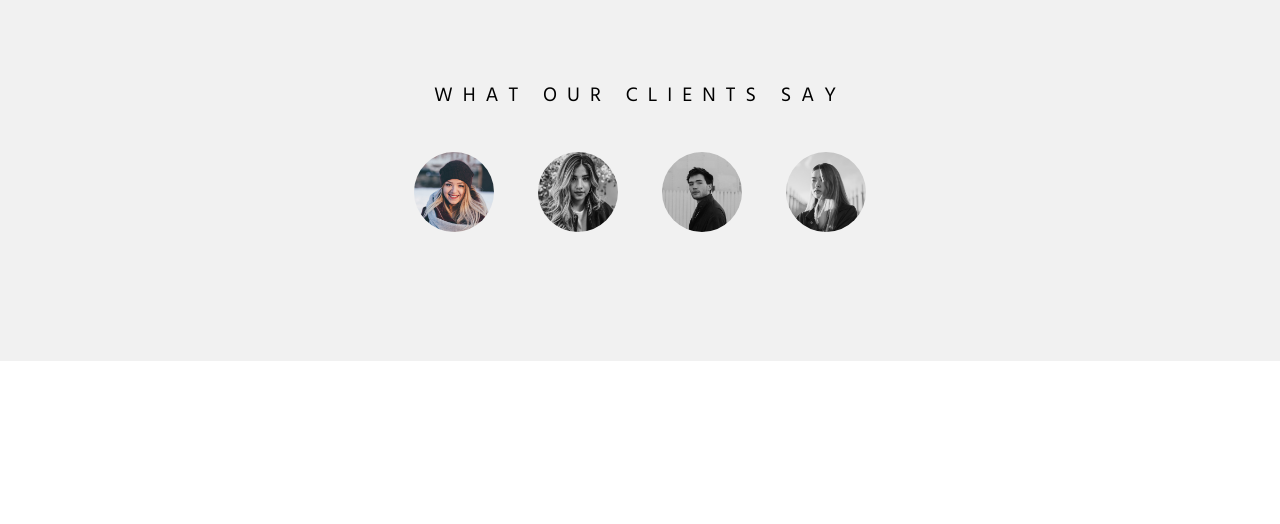
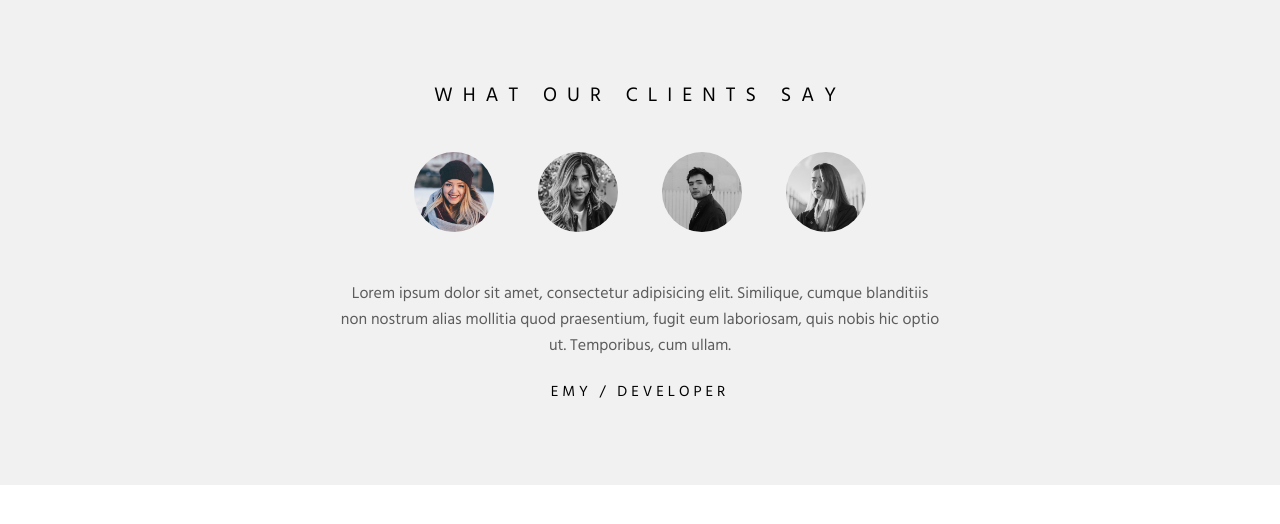
Before and after one commit to gustavoluissiqueira/amazingtestimonials, a plain HTML site: page index.html in a window 1280 px wide. Both pictures are taken after a click on the picture 454 px from the left and 192 px from the top of the page. Drawn offline with nearby package versions, Linux system fonts and the light colour scheme.

Commit message:
3- Corrigindo erros no HTML

```diff
--- a/index.html
+++ b/index.html
@@ -21,19 +21,19 @@
             </div>
             <div class="testimonial-contents">
                 <div class="testimonial active" id="test-1">
-                    <p> Lorem ipsum dolor sit amet, consectetur adipisicing elit. Similique, quis nobis hic optio ut. Temporibus, cum ullam.</p>
+                    <p> Lorem ipsum dolor sit amet, consectetur adipisicing elit. Similique,  cumque blanditiis non nostrum alias mollitia quod praesentium, fugit eum laboriosam, quis nobis hic optio ut. Temporibus, cum ullam.</p>
                     <span class="description"> Emy / Developer </span>
                 </div>
                 <div class="testimonial" id="test-2">
-                        <p> Lorem ipsum dolor sit amet. Similique, sapiente consequuntur cumque blanditiis non nostrum alias mollitia quod praesentium, fugit eum laboriosam, quis nobis hic optio ut. Temporibus, cum ullam.</p>
+                        <p> Lorem ipsum dolor sit amet, t. Similique, sapiente consequuntur cumque blanditiis non nostrum alias mollitia quod praesentium, fugit eum laboriosam, quis nobis hic optio ut. Temporibus, cum ullam.</p>
                         <span class="description"> Carla / Developer </span>
                 </div>
                 <div class="testimonial" id="test-3">
-                        <p> Lorem ipsum dolor sit amet, consectetur adipisicing elit. Similique, sapiente fugit eum laboriosam, quis nobis hic optio ut. Temporibus, cum ullam.</p>
+                        <p> Lorem ipsum dolor sit amet, consectetur adipisicing elit. Similique, sapiente consequuntur cumque blanditiis non nostrum alias mollitia quod praesentium, fugit eum laboriosam, quis nobis hic optio ut. Temporibus, cum ullam.</p>
                         <span class="description"> Thomas / Developer </span>
                 </div>
                 <div class="testimonial" id="test-4">
-                        <p> Lorem ipsum dolor sit amet, consectetur adipisicing elit. Similique, eum laboriosam, quis nobis hic optio ut. Temporibus, cum ullam.</p>
+                        <p> Lorem ipsum dolor sit amet. Similique, sapiente consequuntur cumque blanditiis non nostrum alias mollitia quod praesentium, fugit eum laboriosam, quis nobis hic optio ut. Temporibus, cum ullam.</p>
                         <span class="description"> Monica / Developer </span>
                 </div>
             </div>
@@ -44,7 +44,7 @@
             $(".testimonial-pics img").removeClass("active");
             $(this).addClass("active");
 
-            $(".testimonial").removeClass("active");ss
+            $(".testimonial").removeClass("active");
             $("#"+$(this).attr("alt")).addClass("active");
         });
     </script>
```
